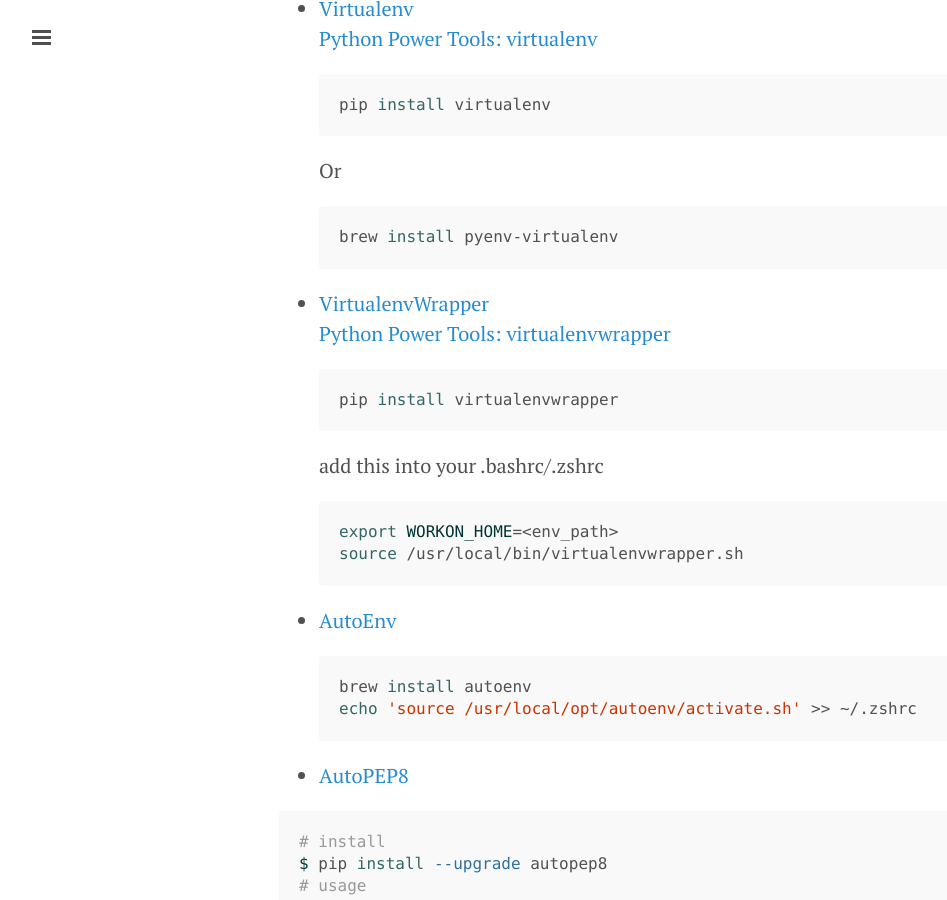
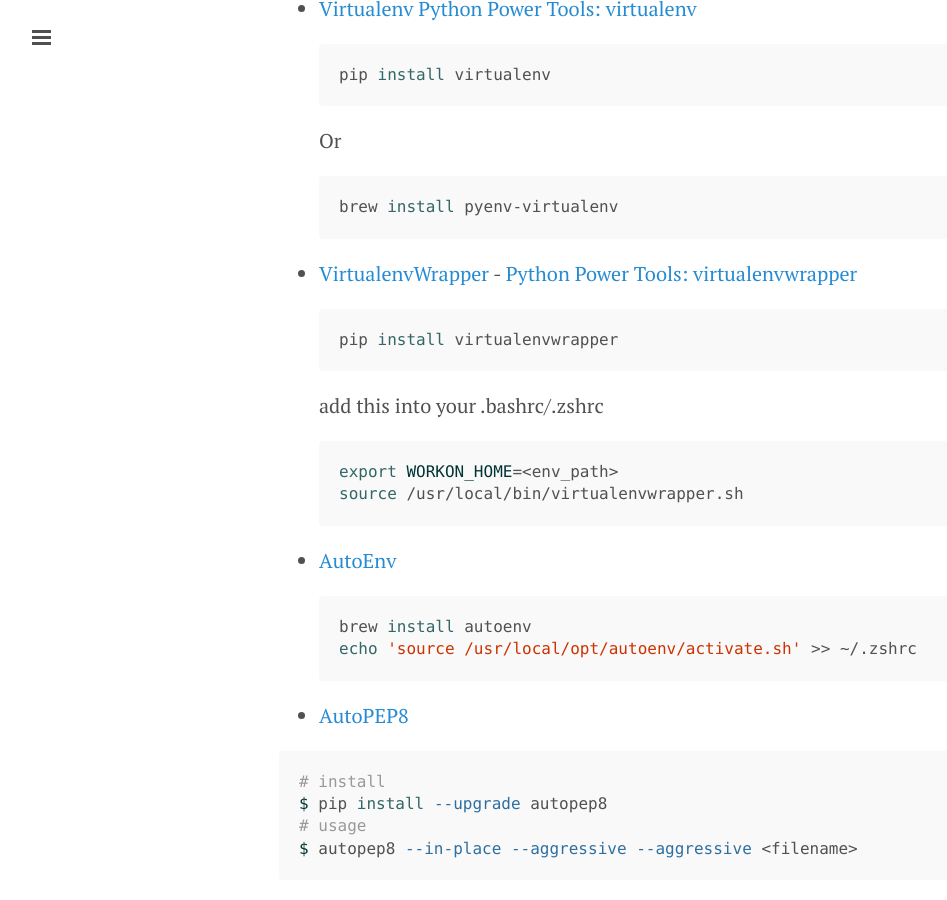
Before and after one commit to ibotdotout/ibotdotout.github.io, a Jekyll site: the page built from _posts/2014-06-08-python.md, in a window 1280 px wide and 900 px high, scrolled down 2616 px. Shown: the whole window, without its empty margins (1-948 px from the left). Built offline with Jekyll 4.4.1, drawn with Linux system fonts in a browser that asks for light colours; Markdown is read by kramdown in place of the engine named in the settings; some of the changed text lies outside the part shown.

````diff
--- a/_posts/2014-06-08-python.md
+++ b/_posts/2014-06-08-python.md
@@ -113,8 +113,7 @@ reload( X )
   ```sh
   brew install pyenv-virtualenv
   ```
-* [VirtualenvWrapper](http://virtualenvwrapper.readthedocs.org)
-  [Python Power Tools: virtualenvwrapper](http://code.tutsplus.com/articles/python-power-tools-virtualenvwrapper--net-31569)
+* [VirtualenvWrapper](http://virtualenvwrapper.readthedocs.org) -  [Python Power Tools: virtualenvwrapper](http://code.tutsplus.com/articles/python-power-tools-virtualenvwrapper--net-31569)
 
   ```sh
   pip install virtualenvwrapper
@@ -177,6 +176,7 @@ $ autopep8 --in-place --aggressive --aggressive <filename>
 5. [Python Best Practice Patterns by Vladimir Keleshev](http://stevenloria.com/python-best-practice-patterns-by-vladimir-keleshev-notes/)
 6. [Python SOLID](http://www.slideshare.net/DrTrucho/python-solid)
 
+
 ## Optimization Python
 1. [10 Ways to Make Python Go Faster](http://ianwitham.wordpress.com/2009/12/18/making-python-programs-run-faster/)
 2. [Speeding Up Your Python Code](http://maxburstein.com/blog/speeding-up-your-python-code/)
@@ -207,11 +208,8 @@ $ autopep8 --in-place --aggressive --aggressive <filename>
 
 
 ## ETC.
-1. [Terminating a Python
-script](http://stackoverflow.com/questions/73663/terminating-a-python-script)
+1. [Terminating a Python script](http://stackoverflow.com/questions/73663/terminating-a-python-script)
 2. [Should I put #! (shebang) in Python scripts, and what form should it
 take?](http://stackoverflow.com/questions/6908143/should-i-put-shebang-in-python-scripts-and-what-form-should-it-take)
-3. [Simple file server to serve current
-   directory](http://stackoverflow.com/questions/15328623/simple-file-server-to-serve-current-directory)
-4. [How to reload python module imported using “from module import
-   *”](http://stackoverflow.com/questions/5516783/how-to-reload-python-module-imported-using-from-module-import)
+3. [Simple file server to serve current directory](http://stackoverflow.com/questions/15328623/simple-file-server-to-serve-current-directory)
+4. [How to reload python module imported using “from module import *”](http://stackoverflow.com/questions/5516783/how-to-reload-python-module-imported-using-from-module-import)
````
Also changed, not shown: other parts of _posts/2014-06-08-python.md (+1 -0 lines).
